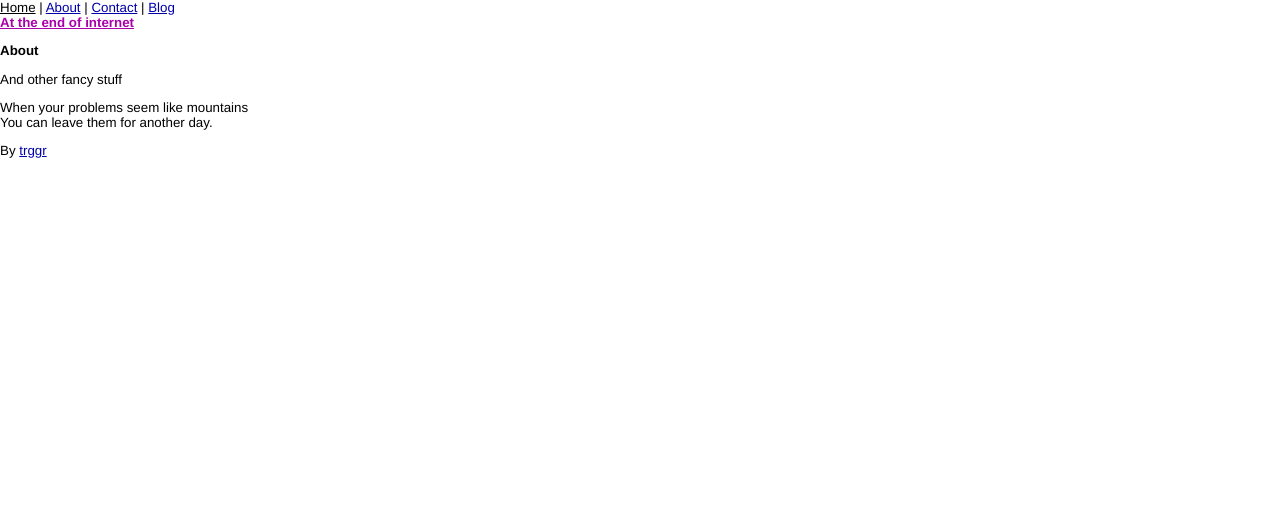
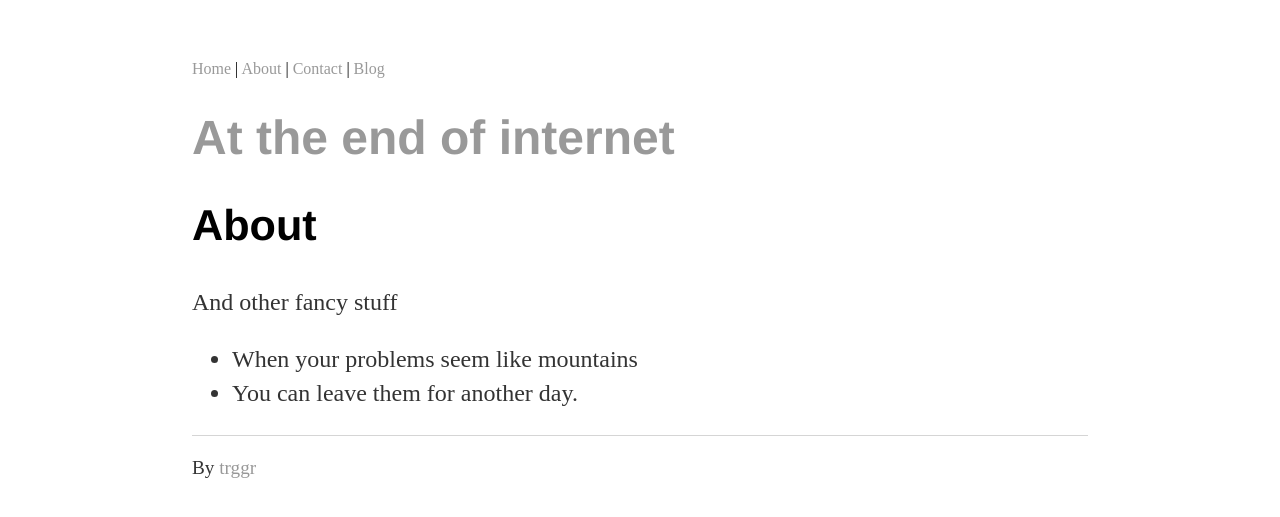
Before and after one commit to trggr/trggr.github.io, a Jekyll site: the page built from _pages/01_about.md, in a window 1280 px wide. Shown: the top 517 px of the page. Built offline with Jekyll 4.4.1, drawn with Linux system fonts in a browser that asks for light colours.

Commit message:
Update main.css

```diff
--- a/css/main.css
+++ b/css/main.css
@@ -1,196 +1,29 @@
-/*****************************************************************************/
-/*
-/* Common
-/*
-/*****************************************************************************/
+body { margin: 60px auto; width: 70%; }
 
-/* Global Reset */
+a { text-decoration: none; color: #999; }
+a:hover { text-decoration: underline; }
 
-* {
-  margin: 0;
-  padding: 0;
-}
+p, ul { font-size: 1.5em; line-height: 1.4em; color: #333; }
 
-html, body {
-  height: 100%;
-}
+h1, h2, h3, h4 { font-family: 'Helvetica', 'Arial', 'Sans-Serif'; }
+h1 { font-size: 3em;  }
+h2 { font-size: 2.7em; }
+h3 { font-size: 2.3em; }
+h4 { font-size: 1.9em; }
 
-body {
-  background-color: white;
-  font: 13.34px helvetica, arial, clean, sans-serif;
-  *font-size: small;
-}
+nav ul, footer ul { font-size: 1em; font-family: 'Helvetica', 'Arial', 'Sans-Serif'; padding: 0px; list-style: none; font-weight: bold; }
+nav ul li, footer ul li { display: inline; margin-right: 20px; }
 
-h1, h2, h3, h4, h5, h6 {
-  font-size: 100%;
-}
+footer { border-top: 1px solid #d5d5d5; font-size: .8em; }
 
-h1 {
-  margin-bottom: 1em;
-}
+/* Blog */
+ul.posts { margin: 20px auto 40px; font-size: 1.5em; }
+ul.posts li { list-style: none; }
 
-p {
-  margin: 1em 0;
-}
-
-a {
-  color: #00a;
-}
-
-a:hover {
-  color: black;
-}
-
-a:visited {
-  color: #a0a;
-}
-
-table {
-  font-size: inherit;
-  font: 100%;
-}
-
-/*****************************************************************************/
-/*
-/* Home
-/*
-/*****************************************************************************/
-
-ul.posts {
-  list-style-type: none;
-  margin-bottom: 2em;
-}
-
-  ul.posts li {
-    line-height: 1.75em;
-  }
-
-  ul.posts span {
-    color: #aaa;
-    font-family: Monaco, "Courier New", monospace;
-    font-size: 80%;
-  }
-
-/*****************************************************************************/
-/*
-/* Site
-/*
-/*****************************************************************************/
-
-.site {
-  font-size: 110%;
-  text-align: justify;
-  width: 42em;
-  margin: 3em auto 2em auto;
-  line-height: 1.5em;
-}
-
-.title {
-  color: #a00;
-  font-weight: bold;
-  margin-bottom: 2em;
-}
-
-  .site .title a {
-    color: #a00;
-    text-decoration: none;
-  }
-
-  .site .title a:hover {
-    color: black;
-  }
-
-  .site .title a.extra {
-    color: #aaa;
-    text-decoration: none;
-    margin-left: 1em;
-  }
-
-  .site .title a.extra:hover {
-    color: black;
-  }
-
-  .site .meta {
-    color: #aaa;
-  }
-
-  .site .footer {
-    font-size: 80%;
-    color: #666;
-    border-top: 4px solid #eee;
-    margin-top: 2em;
-    overflow: hidden;
-  }
-
-    .site .footer .contact {
-      float: left;
-      margin-right: 3em;
-    }
-
-      .site .footer .contact a {
-        color: #8085C1;
-      }
-
-    .site .footer .rss {
-      margin-top: 1.1em;
-      margin-right: -.2em;
-      float: right;
-    }
-
-      .site .footer .rss img {
-        border: 0;
-      }
-
-/*****************************************************************************/
-/*
-/* Posts
-/*
-/*****************************************************************************/
-
-#post {
-
-}
-
-  /* standard */
-
-  #post pre {
-    border: 1px solid #ddd;
-    background-color: #eef;
-    padding: 0 .4em;
-  }
-
-  #post ul,
-  #post ol {
-    margin-left: 1.35em;
-  }
-
-  #post code {
-    border: 1px solid #ddd;
-    background-color: #eef;
-    font-size: 85%;
-    padding: 0 .2em;
-  }
-
-    #post pre code {
-      border: none;
-    }
-
-  /* terminal */
-
-  #post pre.terminal {
-    border: 1px solid black;
-    background-color: #333;
-    color: white;
-  }
-
-  #post pre.terminal code {
-    background-color: #333;
-  }
-
-#related {
-  margin-top: 2em;
-}
-
-  #related h2 {
-    margin-bottom: 1em;
-  }
+/* CV */
+.cv { margin: 0px 0px 60px; }
+.cv h1 { font-size: 3em; }
+.cv h2 { font-size: 2em; }
+.cv address, .cv .download { font-family: 'Helvetica', 'Arial', 'Sans-Serif'; }
+.cv address, .cv p { font-size: 1.2em; }
+.cv .download { float: right; font-size: .8em; text-transform: uppercase; }
```
